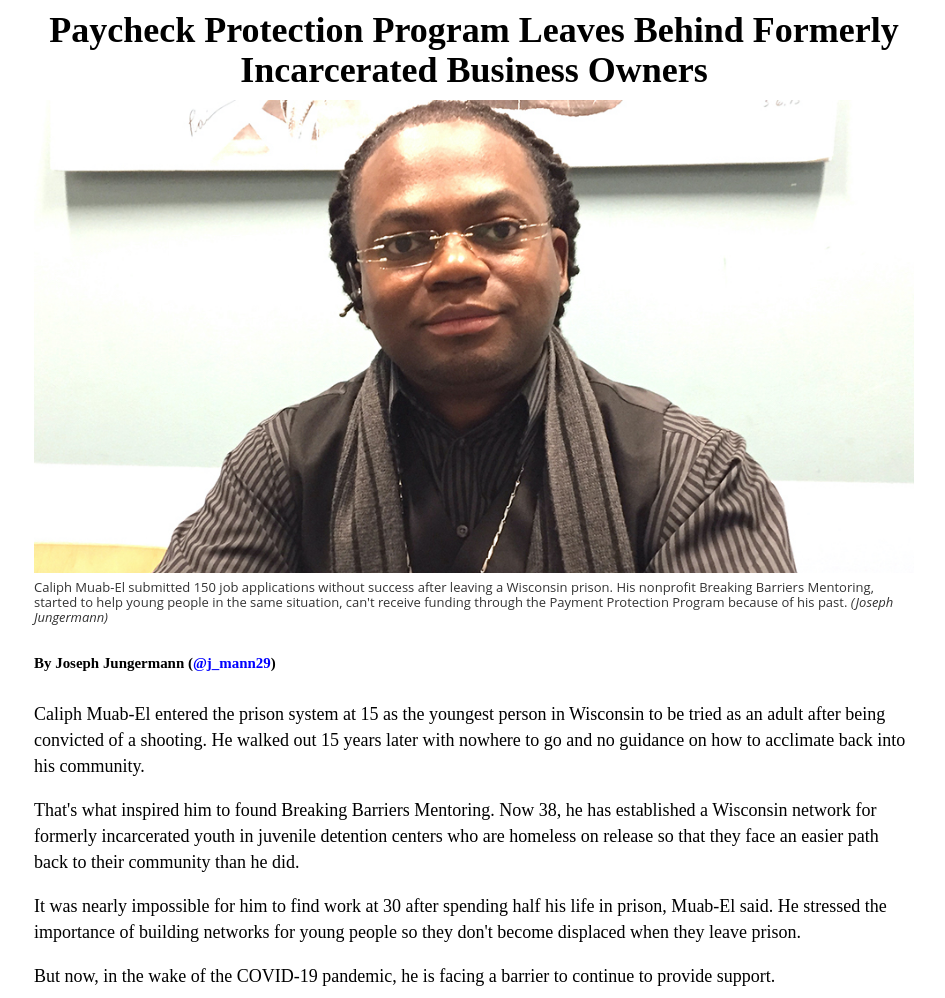
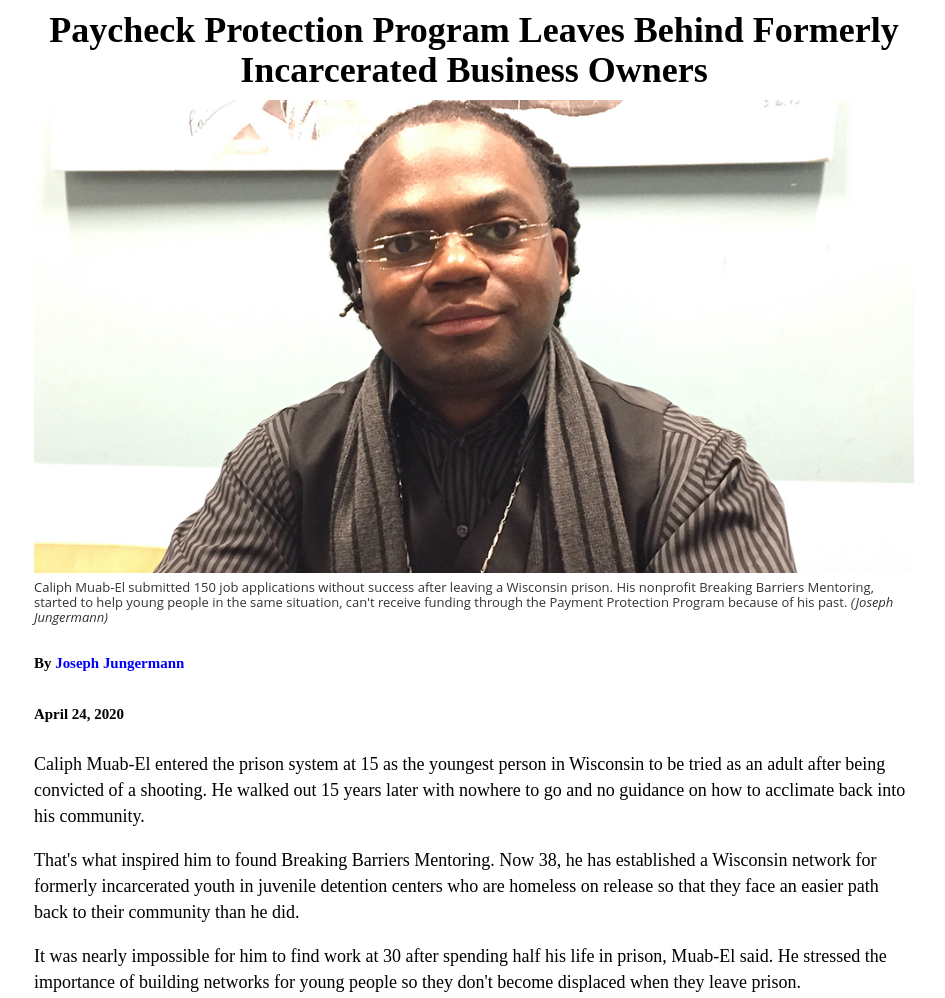
Before and after one commit to josephjungermann/paycheck-protection-incarcerated, a plain HTML site: page index.html in a window 1280 px wide. Shown: the top 998 px of the page, without its empty margins (166-1111 px from the left). Drawn offline with nearby package versions, Linux system fonts and the light colour scheme.

Commit message:
added date to article

```diff
--- a/index.html
+++ b/index.html
@@ -37,7 +37,8 @@
             </caption>
           </div>
           <!--add your byline here inside an h6 tag with a class and link to your twitter or website -->
-          <h5>By Joseph Jungermann (<a href="https://twitter.com/j_mann29">@j_mann29</a>)</h5>
+          <h5>By <a href="https://twitter.com/j_mann29">Joseph Jungermann</a></h5>
+          <h5>April 24, 2020</h5>
           <!-- add your article text here inside p tags -->
           <p>Caliph Muab-El entered the prison system at 15 as the youngest person in Wisconsin to be tried as an adult after being convicted of a shooting. He walked out 15 years later with nowhere to go and no guidance on how to acclimate back into
             his community.</p>
```
